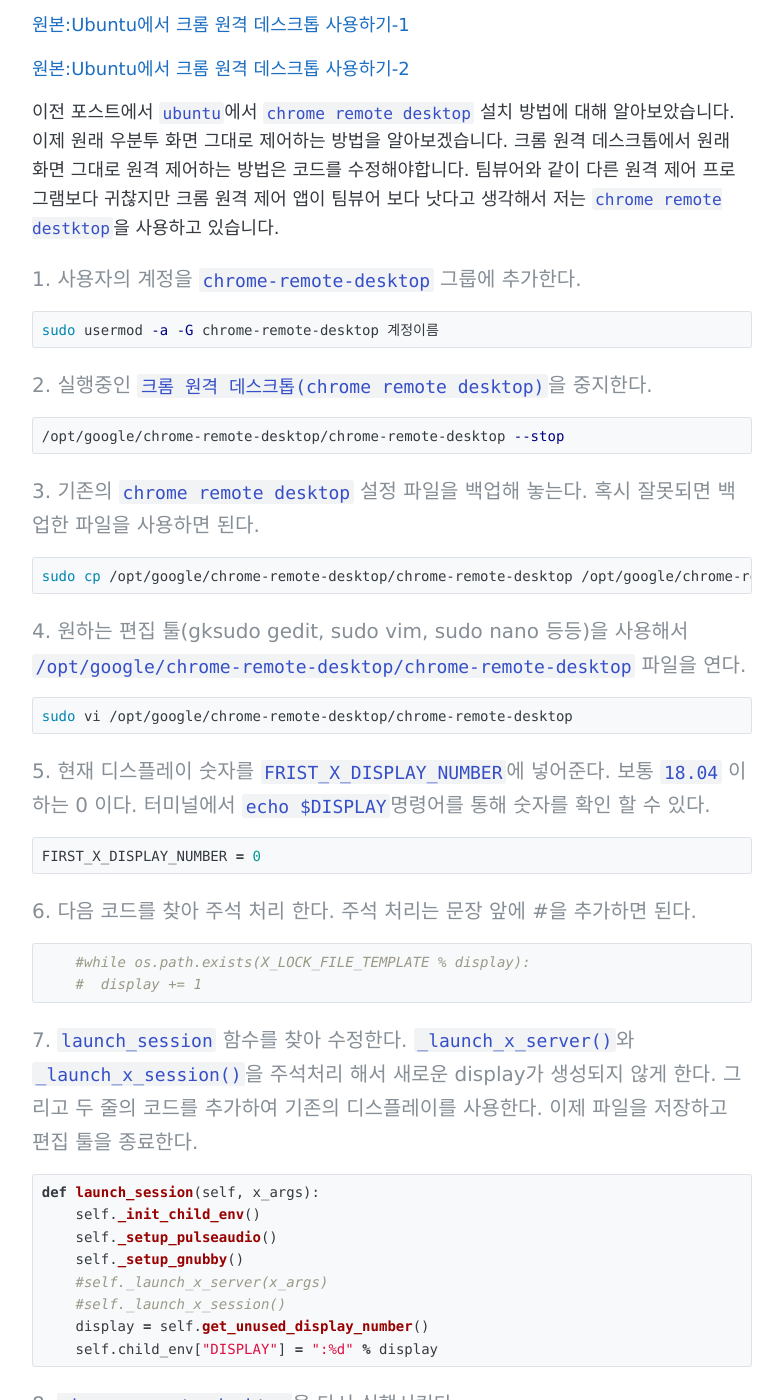
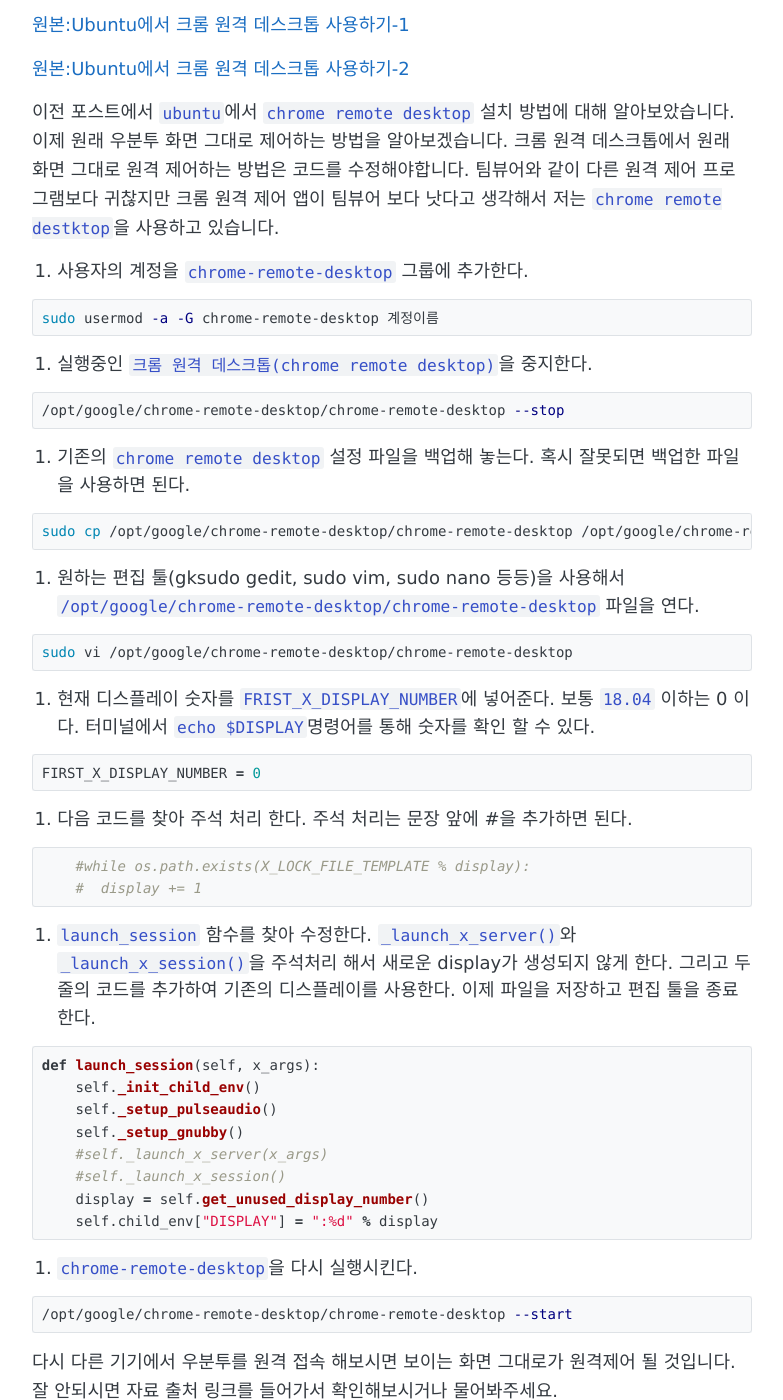
Before and after one commit to anifilm/anifilm.github.io, a Jekyll site: the page built from _posts/2019-07-23-chrome-remote-desktop.md, in a window 1280 px wide and 1400 px high, scrolled down 298 px. Shown: the whole window, without its empty margins (248-1031 px from the left). Built offline with Jekyll 4.4.1, drawn with Linux system fonts in a browser that asks for light colours.

Commit message:
Update 2019-07-23-chrome-remote-desktop.md

````diff
--- a/_posts/2019-07-23-chrome-remote-desktop.md
+++ b/_posts/2019-07-23-chrome-remote-desktop.md
@@ -13,42 +13,42 @@
 이전 포스트에서 `ubuntu`에서 `chrome remote desktop` 설치 방법에 대해 알아보았습니다. 이제 원래 우분투 화면 그대로 제어하는 방법을 알아보겠습니다. 크롬 원격 데스크톱에서 원래 화면 그대로 원격 제어하는 방법은 코드를 수정해야합니다. 팀뷰어와 같이 다른 원격 제어 프로그램보다 귀찮지만 크롬 원격 제어 앱이 팀뷰어 보다 낫다고 생각해서 저는 `chrome remote destktop`을 사용하고 있습니다.
 
 
-#### 1. 사용자의 계정을 `chrome-remote-desktop` 그룹에 추가한다.
+1. 사용자의 계정을 `chrome-remote-desktop` 그룹에 추가한다.
 
 ```bash
 sudo usermod -a -G chrome-remote-desktop 계정이름
 ```
 
 
-#### 2. 실행중인 `크롬 원격 데스크톱(chrome remote desktop)`을 중지한다.
+2. 실행중인 `크롬 원격 데스크톱(chrome remote desktop)`을 중지한다.
 
 ```bash
 /opt/google/chrome-remote-desktop/chrome-remote-desktop --stop
 ```
 
 
-#### 3. 기존의 `chrome remote desktop` 설정 파일을 백업해 놓는다. 혹시 잘못되면 백업한 파일을 사용하면 된다.
+3. 기존의 `chrome remote desktop` 설정 파일을 백업해 놓는다. 혹시 잘못되면 백업한 파일을 사용하면 된다.
 
 ```bash
 sudo cp /opt/google/chrome-remote-desktop/chrome-remote-desktop /opt/google/chrome-remote-desktop/chrome-remote-desktop.orig
 ```
 
 
-#### 4. 원하는 편집 툴(gksudo gedit, sudo vim, sudo nano 등등)을 사용해서 `/opt/google/chrome-remote-desktop/chrome-remote-desktop` 파일을 연다.
+4. 원하는 편집 툴(gksudo gedit, sudo vim, sudo nano 등등)을 사용해서 `/opt/google/chrome-remote-desktop/chrome-remote-desktop` 파일을 연다.
 
 ```bash
 sudo vi /opt/google/chrome-remote-desktop/chrome-remote-desktop
 ```
 
 
-#### 5. 현재 디스플레이 숫자를 `FRIST_X_DISPLAY_NUMBER`에 넣어준다. 보통 `18.04` 이하는 0 이다. 터미널에서 `echo $DISPLAY`명령어를 통해 숫자를 확인 할 수 있다.
+5. 현재 디스플레이 숫자를 `FRIST_X_DISPLAY_NUMBER`에 넣어준다. 보통 `18.04` 이하는 0 이다. 터미널에서 `echo $DISPLAY`명령어를 통해 숫자를 확인 할 수 있다.
 
 ```python
 FIRST_X_DISPLAY_NUMBER = 0
 ```
 
 
-#### 6. 다음 코드를 찾아 주석 처리 한다. 주석 처리는 문장 앞에 #을 추가하면 된다.
+6. 다음 코드를 찾아 주석 처리 한다. 주석 처리는 문장 앞에 #을 추가하면 된다.
 
 ```python
     #while os.path.exists(X_LOCK_FILE_TEMPLATE % display):
@@ -56,7 +56,7 @@
 ```
 
 
-#### 7. `launch_session` 함수를 찾아 수정한다. `_launch_x_server()`와 `_launch_x_session()`을 주석처리 해서 새로운 display가 생성되지 않게 한다. 그리고 두 줄의 코드를 추가하여 기존의 디스플레이를 사용한다. 이제 파일을 저장하고 편집 툴을 종료한다.
+7. `launch_session` 함수를 찾아 수정한다. `_launch_x_server()`와 `_launch_x_session()`을 주석처리 해서 새로운 display가 생성되지 않게 한다. 그리고 두 줄의 코드를 추가하여 기존의 디스플레이를 사용한다. 이제 파일을 저장하고 편집 툴을 종료한다.
 
 ```python
 def launch_session(self, x_args):
@@ -70,7 +70,7 @@
 ```
 
 
-#### 8. `chrome-remote-desktop`을 다시 실행시킨다.
+8. `chrome-remote-desktop`을 다시 실행시킨다.
 
 ```bash
 /opt/google/chrome-remote-desktop/chrome-remote-desktop --start
````
